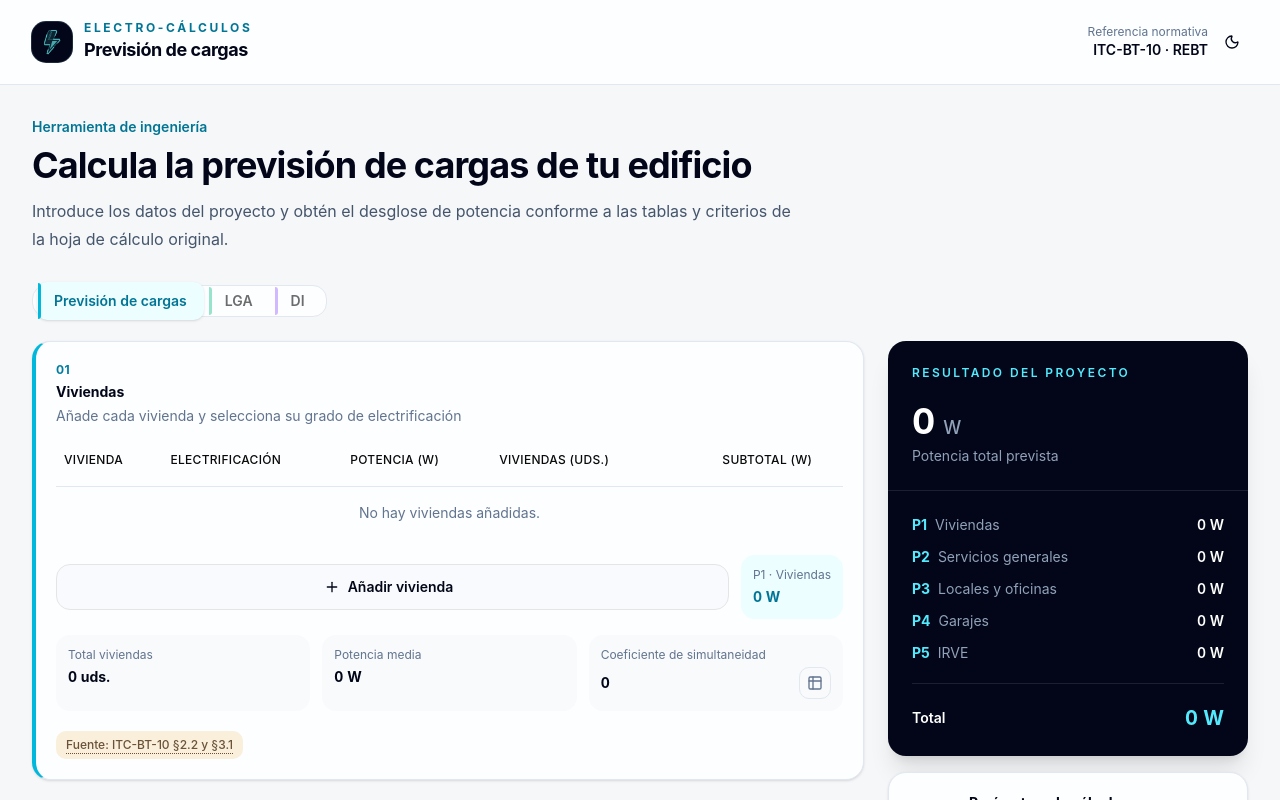
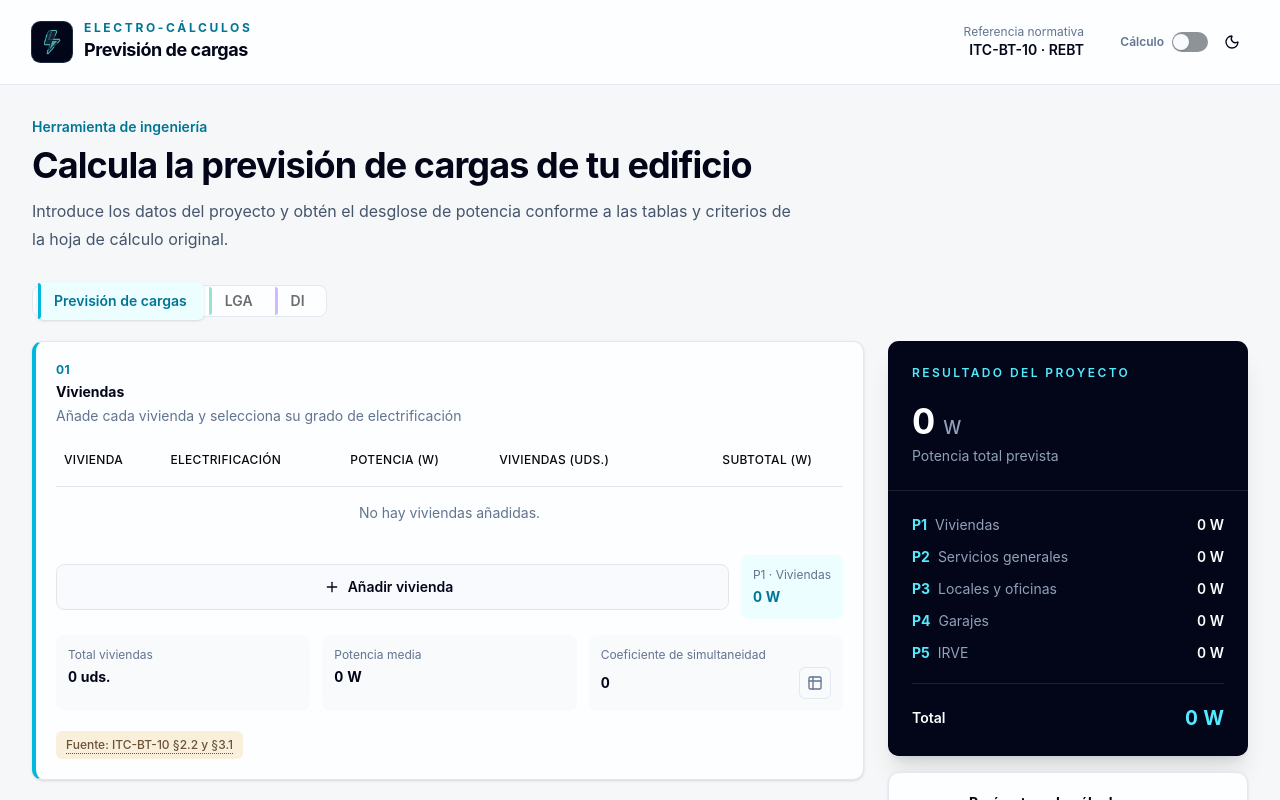
Before and after one commit to fitoji/rebt-calc, a Next.js app: page / in a window 1280 px wide. Shown: the top 800 px of the page. Built offline with nearby package versions, Linux system fonts and the light colour scheme.

Commit message:
feat(ui): add Cálculo/Didáctico switch with shared explanation view

```diff
--- a/app/globals.css
+++ b/app/globals.css
@@ -248,6 +248,32 @@
   --tab-di-ink: oklch(84% 0.12 293);
 }
 
+/*
+ * Cambio sutil de interfaz entre los dos niveles de detalle.
+ * - Didáctico: recupera el contraste suave de campos y foco previo a la auditoría.
+ * - Cálculo: reduce el radio de las tarjetas para una lectura más compacta.
+ */
+main[data-explanation-mode="didactic"] {
+  --input: oklch(0.922 0 0);
+  --ring: oklch(0.708 0 0);
+}
+
+.dark main[data-explanation-mode="didactic"] {
+  --input: oklch(1 0 0 / 15%);
+  --ring: oklch(0.556 0 0);
+}
+
+main[data-explanation-mode="calculation"] {
+  --radius: 0.375rem;
+  --radius-sm: calc(var(--radius) * 0.6);
+  --radius-md: calc(var(--radius) * 0.8);
+  --radius-lg: var(--radius);
+  --radius-xl: calc(var(--radius) * 1.4);
+  --radius-2xl: calc(var(--radius) * 1.8);
+  --radius-3xl: calc(var(--radius) * 2.2);
+  --radius-4xl: calc(var(--radius) * 2.6);
+}
+
 @layer base {
   * {
     @apply border-border outline-ring/50;
--- a/components/line-modules.tsx
+++ b/components/line-modules.tsx
@@ -24,10 +24,12 @@ import {
   TUBES_CONTACT_BURIED,
 } from '@/lib/cable-tables.mjs'
 import { sizeLine } from '@/lib/line-sizing.mjs'
+import { explainLineCalculation } from '@/lib/calculation-explanations.mjs'
 import { INSTALLATION_SCENARIOS, limitsForInstallation, mismatchesLimit, type InstallationType } from '@/lib/installation-config.mjs'
 
 export type InstallationMethod = (typeof METHODS)[number]
 export type Insulation = 'PVC' | 'XLPE'
+export type ExplanationMode = 'calculation' | 'didactic'
 
 export type LineState = {
   powerW: number
@@ -345,6 +347,96 @@ export function computeLine(state: LineState, system: 'three-phase' | 'single-ph
   })
 }
 
+type ExplanationStep = {
+  id: string
+  title: string
+  kind: 'table' | 'formula' | 'selection' | 'text' | 'list'
+  rows?: Array<{
+    label?: string
+    value?: string
+    section?: number
+    correctedCurrent?: number
+    dropPercent?: number
+    status?: 'chosen' | 'discarded'
+    reason?: string
+  }>
+  formula?: string
+  substitution?: string
+  result?: string
+  note?: string
+  criterion?: string
+  text?: string
+  items?: string[]
+}
+
+function CalculationSteps({ steps }: { steps: ExplanationStep[] }) {
+  return (
+    <section className="mt-6 rounded-2xl border border-line bg-paper p-5 shadow-sm" aria-label="Desarrollo del cálculo">
+      <h3 className="mb-4 text-sm font-bold text-ink-soft">Desarrollo del cálculo</h3>
+      <div className="flex flex-col gap-4">
+        {steps.map(step => (
+          <article key={step.id} className="rounded-xl border border-line bg-surface-muted p-4">
+            <h4 className="mb-2 text-sm font-semibold text-ink">{step.title}</h4>
+            {step.kind === 'table' && (
+              <dl className="grid gap-1.5 text-sm sm:grid-cols-2">
+                {step.rows?.map(row => (
+                  <div key={row.label} className="flex justify-between gap-4">
+                    <dt className="text-ink-faint">{row.label}</dt>
+                    <dd className="tabular-nums font-medium text-ink">{row.value}</dd>
+                  </div>
+                ))}
+              </dl>
+            )}
+            {step.kind === 'formula' && (
+              <div className="flex flex-col gap-1.5 text-sm">
+                <code className="rounded bg-paper px-2 py-1 font-mono text-xs text-ink-strong">{step.formula}</code>
+                {step.substitution && <p className="font-mono text-xs text-ink-subtle">{step.substitution}</p>}
+                <p className="font-semibold text-ink-strong">{step.result}</p>
+                {step.note && <p className="text-xs text-ink-faint">{step.note}</p>}
+              </div>
+            )}
+            {step.kind === 'selection' && (
+              <>
+                <div className="overflow-x-auto">
+                  <table className="w-full text-xs">
+                    <thead>
+                      <tr className="text-left text-ink-faint">
+                        <th className="pb-1.5">Sección</th>
+                        <th className="pb-1.5">Iz corregida</th>
+                        <th className="pb-1.5">Caída</th>
+                        <th className="pb-1.5">Resultado</th>
+                      </tr>
+                    </thead>
+                    <tbody className="divide-y divide-line">
+                      {step.rows?.map(row => (
+                        <tr key={row.section} className={row.status === 'chosen' ? 'font-semibold text-ink-strong' : 'text-ink-subtle'}>
+                          <td className="py-1.5 tabular-nums">{row.section == null ? '—' : `${fmt(row.section, 1)} mm²`}</td>
+                          <td className="py-1.5 tabular-nums">{row.correctedCurrent == null ? '—' : `${fmt(row.correctedCurrent, 0)} A`}</td>
+                          <td className="py-1.5 tabular-nums">{row.dropPercent == null ? '—' : `${fmt(row.dropPercent, 2)} %`}</td>
+                          <td className="py-1.5">{row.status === 'chosen' ? `Adoptada. ${row.reason}` : row.reason}</td>
+                        </tr>
+                      ))}
+                    </tbody>
+                  </table>
+                </div>
+                <p className="mt-2 text-xs font-semibold text-ink-strong">{step.result} · {step.criterion}</p>
+              </>
+            )}
+            {step.kind === 'text' && <p className="text-xs leading-5 text-ink-subtle">{step.text}</p>}
+            {step.kind === 'list' && (
+              <ul className="list-disc space-y-1 pl-4 text-xs text-warning-ink">
+                {step.items?.map(item => <li key={item}>{item}</li>)}
+              </ul>
+            )}
+          </article>
+        ))}
+      </div>
+    </section>
+  )
+}
+
+
+
 function formatLimit(value: number) { return `${value.toString().replace('.', ',')} %` }
 
 function InstallationField({ value, onChange, limit, configured }: { value: InstallationType; onChange: (type: InstallationType) => void; limit: number | null; configured: number }) {
@@ -362,18 +454,21 @@ function InstallationField({ value, onChange, limit, configured }: { value: Inst
   </div>
 }
 
-export function LgaPanel({ state, onChange, onOpenTables, showSourceNotes = true, installationType, onInstallationTypeChange }: {
+export function LgaPanel({ state, onChange, onOpenTables, showSourceNotes = true, installationType, onInstallationTypeChange, explanationMode = 'calculation' }: {
   state: LineState
   onChange: (patch: Partial<LineState>) => void
   onOpenTables: (tables?: TableKey[]) => void
   showSourceNotes?: boolean
   installationType: InstallationType
   onInstallationTypeChange: (type: InstallationType) => void
+  explanationMode?: ExplanationMode
 }) {
   const result = useMemo(() => computeLine(state, 'three-phase'), [state])
+  const explanation = useMemo(() => explainLineCalculation(state, result, { system: 'three-phase', line: 'lga' }), [state, result])
   const limits = limitsForInstallation(installationType)
 
   return (
+    <>
     <div className="grid gap-6 xl:grid-cols-[1fr_360px]">
       <section className="rounded-2xl border border-line border-l-4 border-l-tab-lga bg-paper p-5 shadow-sm">
         <div className="mb-4 flex items-start justify-between gap-4">
@@ -402,24 +497,29 @@ export function LgaPanel({ state, onChange, onOpenTables, showSourceNotes = true
         { element: 'Tubo Protector Incubat', detail: `${fmt(state.tubeDiameter)} mm Diàmetre exterior mínimo` },
       ]} />
     </div>
+    {explanationMode === 'didactic' && <CalculationSteps steps={explanation.steps as ExplanationStep[]} />}
+    </>
   )
 }
 
-export function DiPanel({ state, onChange, onOpenTables, showSourceNotes = true, installationType, onInstallationTypeChange }: {
+export function DiPanel({ state, onChange, onOpenTables, showSourceNotes = true, installationType, onInstallationTypeChange, explanationMode = 'calculation' }: {
   state: LineState
   onChange: (patch: Partial<LineState>) => void
   onOpenTables: (tables?: TableKey[]) => void
   showSourceNotes?: boolean
   installationType: InstallationType
   onInstallationTypeChange: (type: InstallationType) => void
+  explanationMode?: ExplanationMode
 }) {
   const result = useMemo(() => computeLine(state, 'single-phase'), [state])
+  const explanation = useMemo(() => explainLineCalculation(state, result, { system: 'single-phase', line: 'di' }), [state, result])
   const limits = limitsForInstallation(installationType)
 
   const phase = result.finalSection
   const pe = phase == null ? state.peSection : protectiveSection(phase)
 
   return (
+    <>
     <div className="grid gap-6 xl:grid-cols-[1fr_360px]">
       <section className="rounded-2xl border border-line border-l-4 border-l-tab-di bg-paper p-5 shadow-sm">
         <div className="mb-4 flex items-start justify-between gap-4">
@@ -452,6 +552,8 @@ export function DiPanel({ state, onChange, onOpenTables, showSourceNotes = true,
         { element: 'Canalització i Tub Protector', detail: `Tub protector encastat de diàmetre exterior Ø ${fmt(state.tubeDiameter)} mm` },
       ]} />
     </div>
+    {explanationMode === 'didactic' && <CalculationSteps steps={explanation.steps as ExplanationStep[]} />}
+    </>
   )
 }
 
--- a/components/load-calculator.tsx
+++ b/components/load-calculator.tsx
@@ -11,6 +11,7 @@ import { largestMotorIncrement, sumServiceGeneralPowers } from '../lib/service-l
 import { buildMarkdownReport, buildPlainTextReport } from '../lib/export-formats.mjs'
 import { limitsForInstallation, type InstallationType } from '../lib/installation-config.mjs'
 import { nextTheme, resolveInitialTheme, THEME_STORAGE_KEY, toggleLabel, type Theme } from '../lib/theme.mjs'
+import { EXPLANATION_MODE_STORAGE_KEY, explanationModeLabel, resolveExplanationMode } from '../lib/explanation-mode.mjs'
 import { PDF_COLORS } from '../lib/pdf-theme.mjs'
 import { Button } from '@/components/ui/button'
 import { Checkbox } from '@/components/ui/checkbox'
@@ -20,8 +21,9 @@ import { Input } from '@/components/ui/input'
 import { RadioGroup, RadioGroupItem } from '@/components/ui/radio-group'
 import { Select, SelectContent, SelectGroup, SelectItem, SelectTrigger, SelectValue } from '@/components/ui/select'
 import { Table, TableBody, TableCell, TableHead, TableHeader, TableRow } from '@/components/ui/table'
+import { Switch } from '@/components/ui/switch'
 import { Tabs, TabsContent, TabsList, TabsTrigger } from '@/components/ui/tabs'
-import { computeLine, DiPanel, LgaPanel, LineTablesDialog, type LineState, type TableKey } from '@/components/line-modules'
+import { computeLine, DiPanel, LgaPanel, LineTablesDialog, type ExplanationMode, type LineState, type TableKey } from '@/components/line-modules'
 import { BoeLink, BOE_ITC_BT_52, BOE_REBT, SourceNote } from '@/components/source-note'
 
 type ProjectInfo = {
@@ -140,6 +142,7 @@ export function LoadCalculator() {
   const [activeTab, setActiveTab] = useState<'cargas' | 'lga' | 'di'>('cargas')
   const [installationType, setInstallationType] = useState<InstallationType>('centralized')
   const [theme, setTheme] = useState<Theme>('light')
+  const [explanationMode, setExplanationMode] = useState<ExplanationMode>('calculation')
   const [showLineTables, setShowLineTables] = useState(false)
   const [lineTableFocus, setLineTableFocus] = useState<TableKey[] | null>(null)
   const [lineTouched, setLineTouched] = useState(false)
@@ -172,6 +175,10 @@ export function LoadCalculator() {
     document.documentElement.classList.toggle('dark', next === 'dark')
     try { window.localStorage.setItem(THEME_STORAGE_KEY, next) } catch { /* keep the choice in memory */ }
   }
+  const changeExplanationMode = (next: ExplanationMode) => {
+    setExplanationMode(next)
+    try { window.localStorage.setItem(EXPLANATION_MODE_STORAGE_KEY, next) } catch { /* keep the choice in memory */ }
+  }
   const [showReferences, setShowReferences] = useState(false)
   const [showDownload, setShowDownload] = useState(false)
   const [showSettings, setShowSettings] = useState(false)
@@ -189,6 +196,12 @@ export function LoadCalculator() {
     const initial = resolveInitialTheme(stored ?? applied)
     setTheme(initial)
     document.documentElement.classList.toggle('dark', initial === 'dark')
+  }, [])
+
+  useEffect(() => {
+    let stored: string | null = null
+    try { stored = window.localStorage.getItem(EXPLANATION_MODE_STORAGE_KEY) } catch { /* storage can be unavailable */ }
+    setExplanationMode(resolveExplanationMode(stored) as ExplanationMode)
   }, [])
 
   useEffect(() => {
@@ -545,11 +558,11 @@ export function LoadCalculator() {
   }
 
   return (
-    <main className="min-h-screen bg-surface-page text-ink">
+    <main className="min-h-screen bg-surface-page text-ink" data-explanation-mode={explanationMode}>
       <header className="border-b border-line bg-paper">
         <div className="mx-auto flex max-w-7xl items-center justify-between px-5 py-5 lg:px-8">
           <div className="flex items-center gap-3"><div className="flex size-10 items-center justify-center overflow-hidden rounded-xl bg-panel ring-1 ring-panel-edge"><img src="/icons/electricity.png" alt="" className="size-7 object-contain" /></div><div><p className="text-xs font-bold uppercase tracking-[0.22em] text-brand">Electro-cálculos</p><h1 className="text-lg font-bold tracking-tight">Previsión de cargas</h1></div></div>
-          <div className="flex items-center gap-2"><div className="hidden items-center gap-3 text-right sm:flex"><div><p className="text-xs text-ink-faint">Referencia normativa</p><p className="text-sm font-semibold">{NORM_BY_TAB[activeTab]} · REBT</p></div></div><Button type="button" variant="ghost" size="icon" aria-label={toggleLabel(theme)} title={toggleLabel(theme)} onClick={toggleTheme}>{theme === 'dark' ? <Sun aria-hidden="true" /> : <Moon aria-hidden="true" />}</Button></div>
+          <div className="flex items-center gap-2"><div className="hidden items-center gap-3 text-right sm:flex"><div><p className="text-xs text-ink-faint">Referencia normativa</p><p className="text-sm font-semibold">{NORM_BY_TAB[activeTab]} · REBT</p></div></div><div className="flex items-center gap-2"><label htmlFor="explanation-mode" className="min-w-[4.5rem] text-right text-xs font-semibold text-ink-faint">{explanationModeLabel(explanationMode)}</label><Switch id="explanation-mode" checked={explanationMode === 'didactic'} onCheckedChange={checked => changeExplanationMode(checked ? 'didactic' : 'calculation')} aria-label="Activar modo didáctico" /></div><Button type="button" variant="ghost" size="icon" aria-label={toggleLabel(theme)} title={toggleLabel(theme)} onClick={toggleTheme}>{theme === 'dark' ? <Sun aria-hidden="true" /> : <Moon aria-hidden="true" />}</Button></div>
         </div>
       </header>
       <div className="mx-auto max-w-7xl px-5 py-8 lg:px-8">
@@ -768,10 +781,10 @@ export function LoadCalculator() {
         </div>
           </TabsContent>
           <TabsContent value="lga">
-            <LgaPanel state={lga} onChange={updateLga} onOpenTables={openLineTables} showSourceNotes={settings.showSourceNotes} installationType={installationType} onInstallationTypeChange={changeInstallationType} />
+            <LgaPanel state={lga} onChange={updateLga} onOpenTables={openLineTables} showSourceNotes={settings.showSourceNotes} installationType={installationType} onInstallationTypeChange={changeInstallationType} explanationMode={explanationMode} />
           </TabsContent>
           <TabsContent value="di">
-            <DiPanel state={di} onChange={updateDi} onOpenTables={openLineTables} showSourceNotes={settings.showSourceNotes} installationType={installationType} onInstallationTypeChange={changeInstallationType} />
+            <DiPanel state={di} onChange={updateDi} onOpenTables={openLineTables} showSourceNotes={settings.showSourceNotes} installationType={installationType} onInstallationTypeChange={changeInstallationType} explanationMode={explanationMode} />
           </TabsContent>
         </Tabs>
         <LineTablesDialog open={showLineTables} onOpenChange={setShowLineTables} tables={lineTableFocus ?? undefined} />
--- /dev/null
+++ b/components/ui/switch.tsx
@@ -0,0 +1,24 @@
+"use client"
+
+import { Switch as SwitchPrimitive } from "@base-ui/react/switch"
+import { cn } from "cn"
+
+function Switch({ className, ...props }: SwitchPrimitive.Root.Props) {
+  return (
+    <SwitchPrimitive.Root
+      data-slot="switch"
+      className={cn(
+        "peer inline-flex h-5 w-9 shrink-0 cursor-pointer items-center rounded-full border border-transparent transition-colors outline-none focus-visible:border-ring focus-visible:ring-3 focus-visible:ring-ring disabled:cursor-not-allowed disabled:opacity-50 data-checked:bg-primary data-unchecked:bg-input dark:data-unchecked:bg-input/80",
+        className
+      )}
+      {...props}
+    >
+      <SwitchPrimitive.Thumb
+        data-slot="switch-thumb"
+        className="pointer-events-none block size-4 rounded-full bg-background shadow-sm ring-0 transition-transform data-checked:translate-x-4 data-unchecked:translate-x-0"
+      />
+    </SwitchPrimitive.Root>
+  )
+}
+
+export { Switch }
--- /dev/null
+++ b/lib/explanation-mode.mjs
@@ -0,0 +1,18 @@
+export const EXPLANATION_MODE_STORAGE_KEY = 'electrocalc-explanation-mode'
+
+export const EXPLANATION_MODES = ['calculation', 'didactic']
+
+/** @param {unknown} value */
+export function resolveExplanationMode(value) {
+  return value === 'didactic' ? 'didactic' : 'calculation'
+}
+
+/** @param {'calculation' | 'didactic'} mode */
+export function nextExplanationMode(mode) {
+  return mode === 'didactic' ? 'calculation' : 'didactic'
+}
+
+/** @param {'calculation' | 'didactic'} mode */
+export function explanationModeLabel(mode) {
+  return mode === 'didactic' ? 'Didáctico' : 'Cálculo'
+}
```
Also changed, not shown: 1 other file (tests, documents, lock files or other folders).
